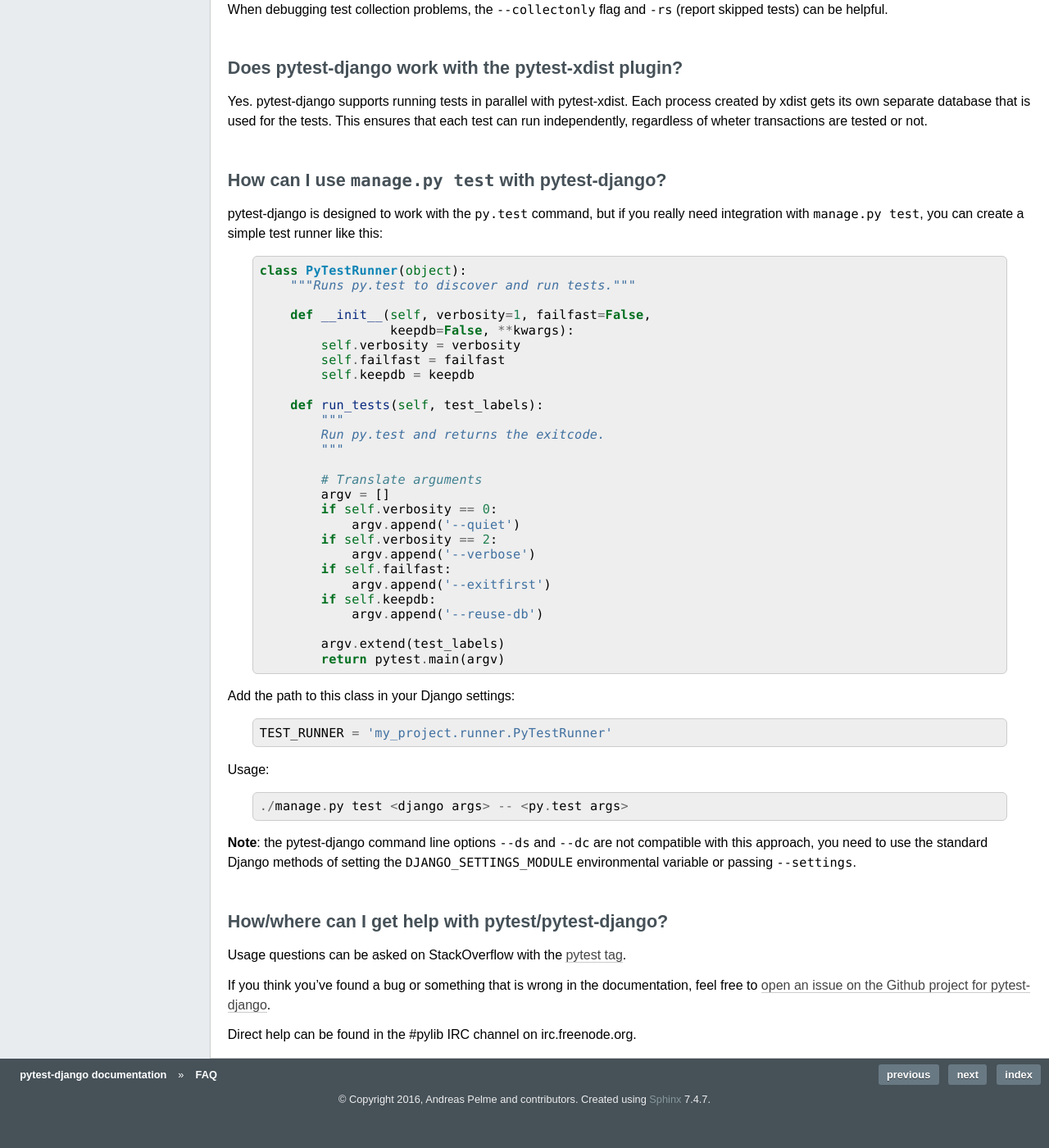
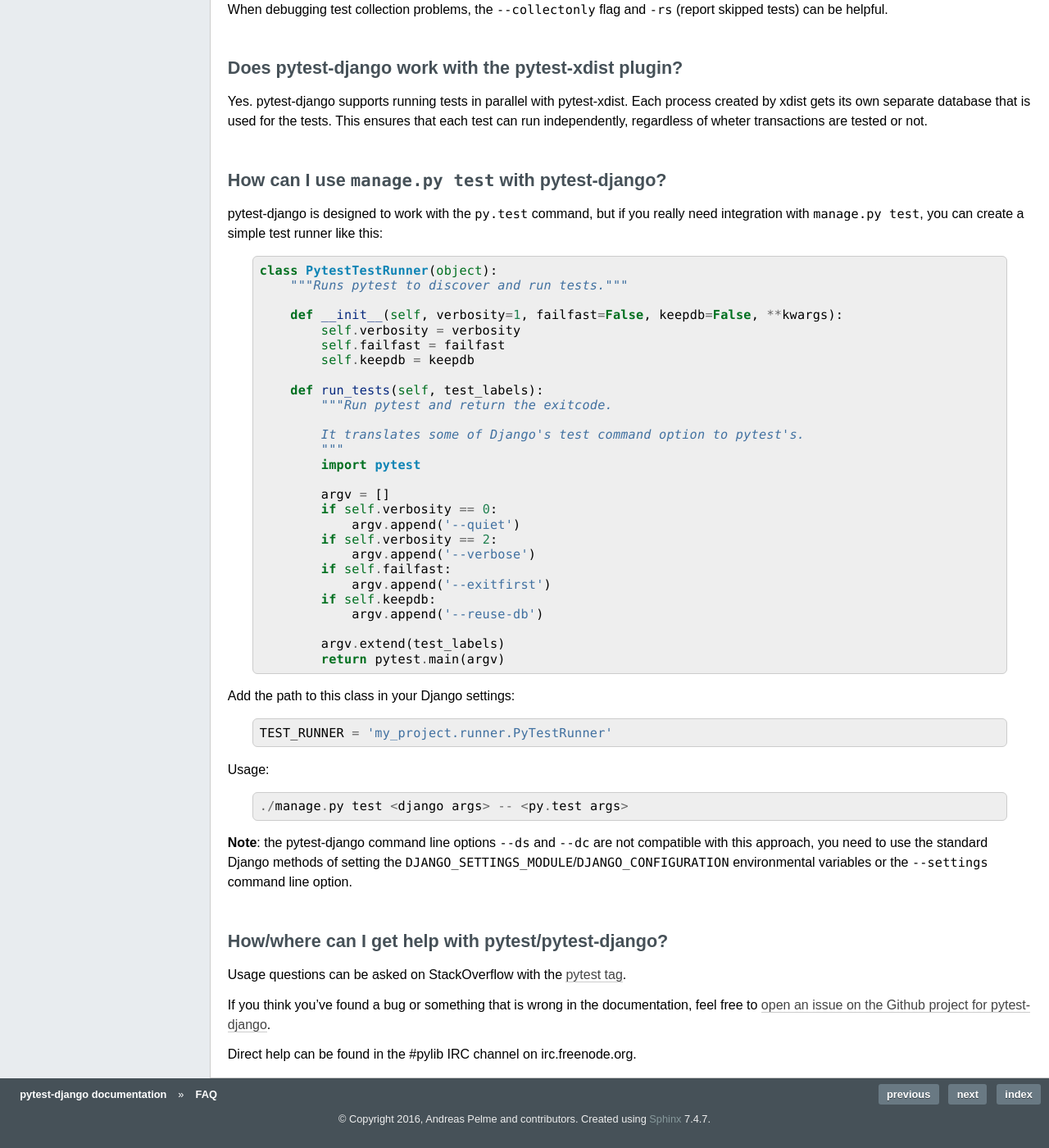
Before and after one commit to pytest-dev/pytest-django, a Sphinx documentation site: the page built from docs/faq.rst, in a window 1280 px wide and 1400 px high, scrolled down 805 px. Shown: the whole window at 82% size. Built offline with Sphinx 7.4.7, drawn with Linux system fonts in a browser that asks for light colours; before the commit the page ends 2181 px from its top, so only the background shows below that.

Commit message:
Improve PytestTestRunner code snippet (#351)
[ci skip]

```diff
--- a/docs/faq.rst
+++ b/docs/faq.rst
@@ -60,21 +60,21 @@
 really need integration with ``manage.py test``, you can create a simple
 test runner like this::
 
-    class PyTestRunner(object):
-        """Runs py.test to discover and run tests."""
+    class PytestTestRunner(object):
+        """Runs pytest to discover and run tests."""
 
-        def __init__(self, verbosity=1, failfast=False,
-                     keepdb=False, **kwargs):
+        def __init__(self, verbosity=1, failfast=False, keepdb=False, **kwargs):
             self.verbosity = verbosity
             self.failfast = failfast
             self.keepdb = keepdb
 
         def run_tests(self, test_labels):
+            """Run pytest and return the exitcode.
+
+            It translates some of Django's test command option to pytest's.
             """
-            Run py.test and returns the exitcode.
-            """
+            import pytest
 
-            # Translate arguments
             argv = []
             if self.verbosity == 0:
                 argv.append('--quiet')
@@ -98,8 +98,8 @@
 
 **Note**: the pytest-django command line options ``--ds`` and ``--dc`` are not
 compatible with this approach, you need to use the standard Django methods of
-setting the ``DJANGO_SETTINGS_MODULE`` environmental variable or passing
-``--settings``.
+setting the ``DJANGO_SETTINGS_MODULE``/``DJANGO_CONFIGURATION`` environmental
+variables or the ``--settings`` command line option.
 
 How/where can I get help with pytest/pytest-django?
 ---------------------------------------------------
```
